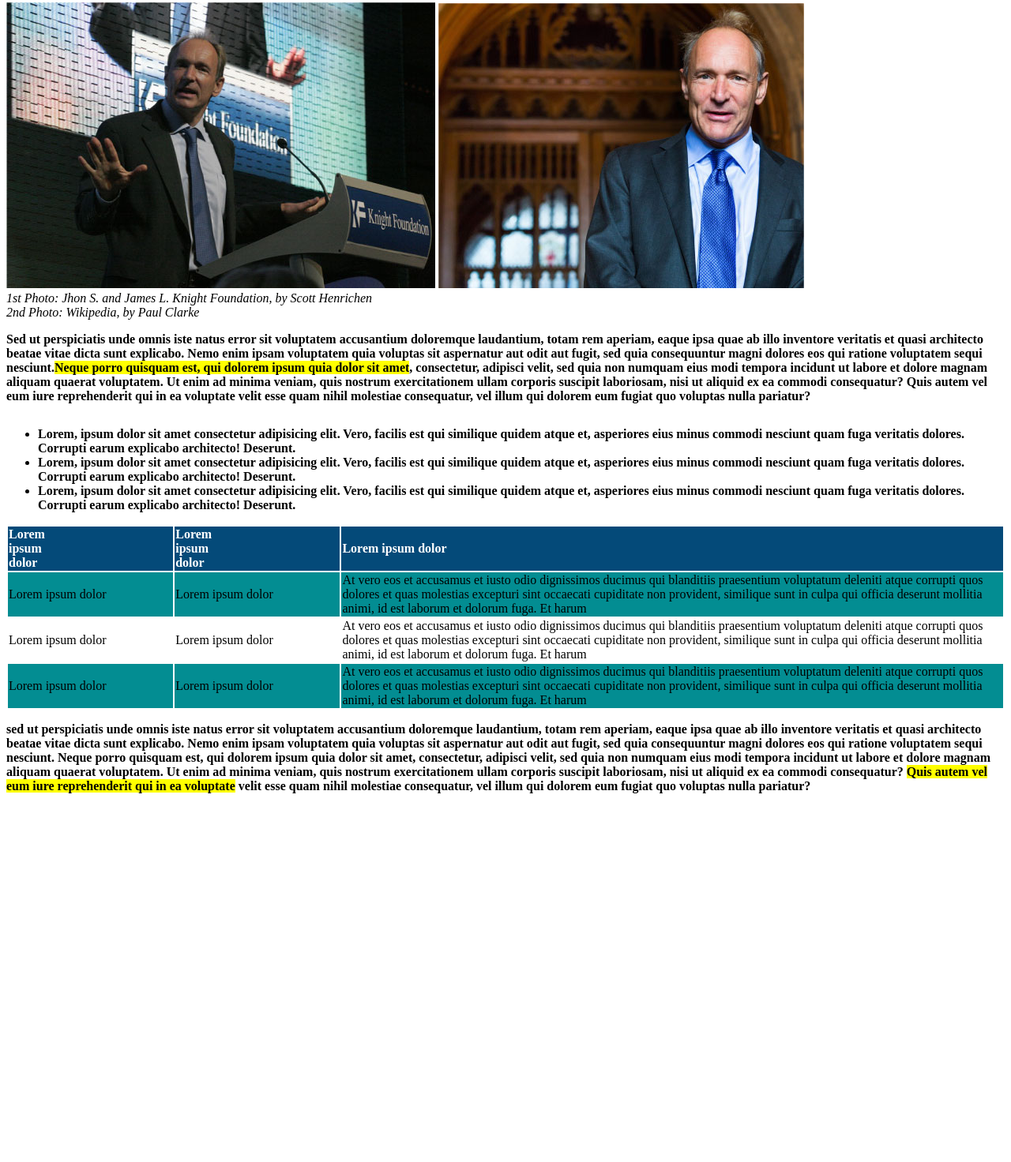
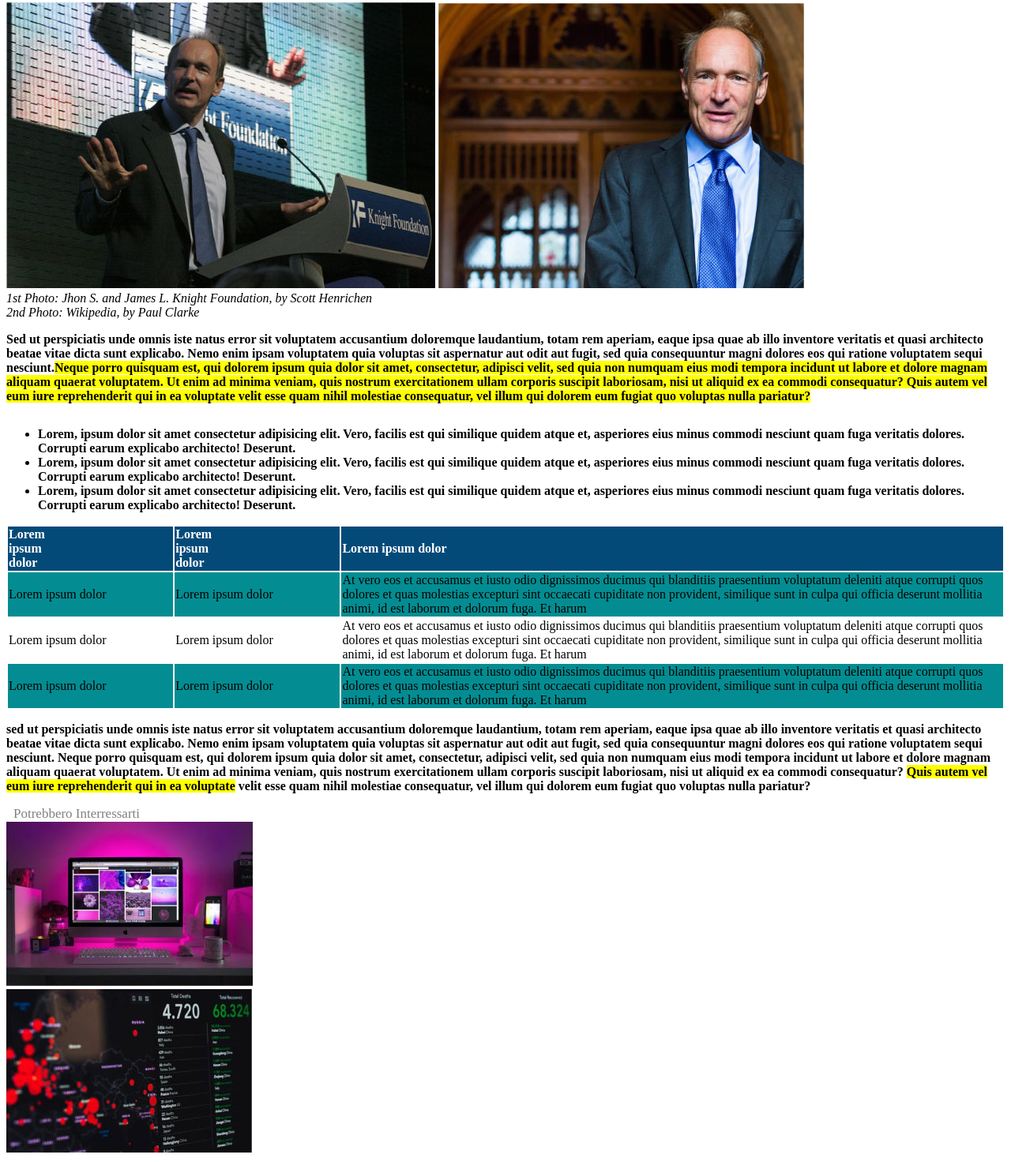
Before and after one commit to Tommaso-Macco/html-css-booleaner, a plain HTML site: page index.html in a window 1280 px wide. Shown: the part 435-1907 px from the top of the page at 79% size. Before the commit the page ends 1456 px from the top, so only its background shows below. Drawn offline with Linux system fonts and the light colour scheme.

Commit message:
Footer(to end)

```diff
--- a/index.html
+++ b/index.html
@@ -25,7 +25,7 @@
                 <div><em>1st Photo: Jhon S. and James L. Knight Foundation, by Scott Henrichen </em></div>
                 <div><em>2nd Photo: Wikipedia, by Paul Clarke</em></div>
 
-            <p class="marginbottom"><strong>Sed ut perspiciatis unde omnis iste natus error sit voluptatem accusantium doloremque laudantium, totam rem aperiam, eaque ipsa quae ab illo inventore veritatis et quasi architecto beatae vitae dicta sunt explicabo. Nemo enim ipsam voluptatem quia voluptas sit aspernatur aut odit aut fugit, sed quia consequuntur magni dolores eos qui ratione voluptatem sequi nesciunt.<span class="evidence">Neque porro quisquam est, qui dolorem ipsum quia dolor sit amet</span>, consectetur, adipisci velit, sed quia non numquam eius modi tempora incidunt ut labore et dolore magnam aliquam quaerat voluptatem. Ut enim ad minima veniam, quis nostrum exercitationem ullam corporis suscipit laboriosam, nisi ut aliquid ex ea commodi consequatur? Quis autem vel eum iure reprehenderit qui in ea voluptate velit esse quam nihil molestiae consequatur, vel illum qui dolorem eum fugiat quo voluptas nulla pariatur?</strong></p>
+            <p class="marginbottom"><strong>Sed ut perspiciatis unde omnis iste natus error sit voluptatem accusantium doloremque laudantium, totam rem aperiam, eaque ipsa quae ab illo inventore veritatis et quasi architecto beatae vitae dicta sunt explicabo. Nemo enim ipsam voluptatem quia voluptas sit aspernatur aut odit aut fugit, sed quia consequuntur magni dolores eos qui ratione voluptatem sequi nesciunt.<span class="evidence">Neque porro quisquam est, qui dolorem ipsum quia dolor sit amet, consectetur, adipisci velit, sed quia non numquam eius modi tempora incidunt ut labore et dolore magnam aliquam quaerat voluptatem. Ut enim ad minima veniam, quis nostrum exercitationem ullam corporis suscipit laboriosam, nisi ut aliquid ex ea commodi consequatur? Quis autem vel eum iure reprehenderit qui in ea voluptate velit esse quam nihil molestiae consequatur, vel illum qui dolorem eum fugiat quo voluptas nulla pariatur?</strong></p>
 
             <ul>
                 <li><strong>Lorem, ipsum dolor sit amet consectetur adipisicing elit. Vero, facilis est qui similique quidem atque et, asperiores eius minus commodi nesciunt quam fuga veritatis dolores. Corrupti earum explicabo architecto! Deserunt.</strong></li>
@@ -64,12 +64,13 @@
                 </tbody>
             </table>
             <p><strong>sed ut perspiciatis unde omnis iste natus error sit voluptatem accusantium doloremque laudantium, totam rem aperiam, eaque ipsa quae ab illo inventore veritatis et quasi architecto beatae vitae dicta sunt explicabo. Nemo enim ipsam voluptatem quia voluptas sit aspernatur aut odit aut fugit, sed quia consequuntur magni dolores eos qui ratione voluptatem sequi nesciunt. Neque porro quisquam est, qui dolorem ipsum quia dolor sit amet, consectetur, adipisci velit, sed quia non numquam eius modi tempora incidunt ut labore et dolore magnam aliquam quaerat voluptatem. Ut enim ad minima veniam, quis nostrum exercitationem ullam corporis suscipit laboriosam, nisi ut aliquid ex ea commodi consequatur? <span class="evidence">Quis autem vel eum iure reprehenderit qui in ea voluptate</span> velit esse quam nihil molestiae consequatur, vel illum qui dolorem eum fugiat quo voluptas nulla pariatur?</strong></p>
-
         </section>
     </main>
 
     <footer>
-
+        <div class="credit">Potrebbero Interressarti</div>
+        <div><img src="img/monitor.jpg" alt="Image not found"></div>
+        <div><img src="img/graph.jpg" alt="Image not found"></div>
     </footer>
 
 </body>
--- a/style.css
+++ b/style.css
@@ -63,5 +63,5 @@ th {
 }
 
 .evidence {
-    background-color: #FFFF00;
+    background-color: #FFFF00
 }
```
